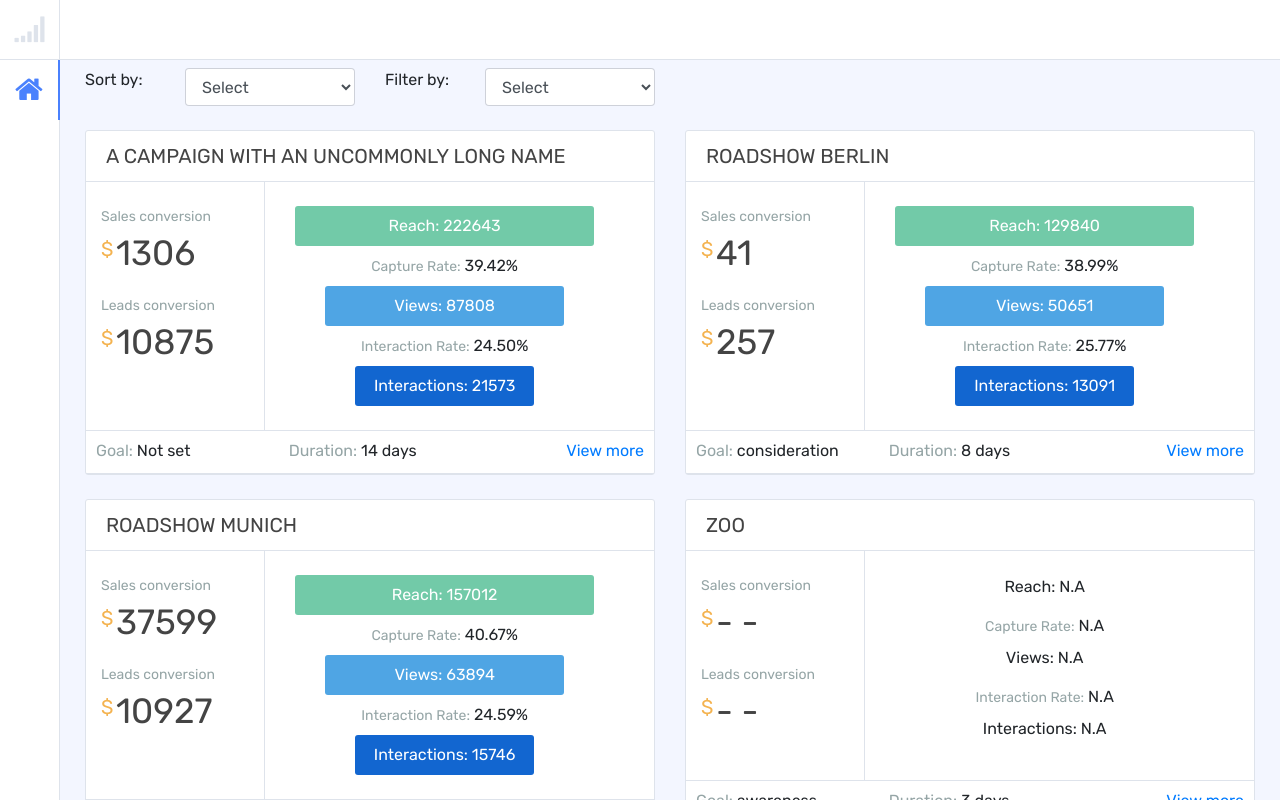
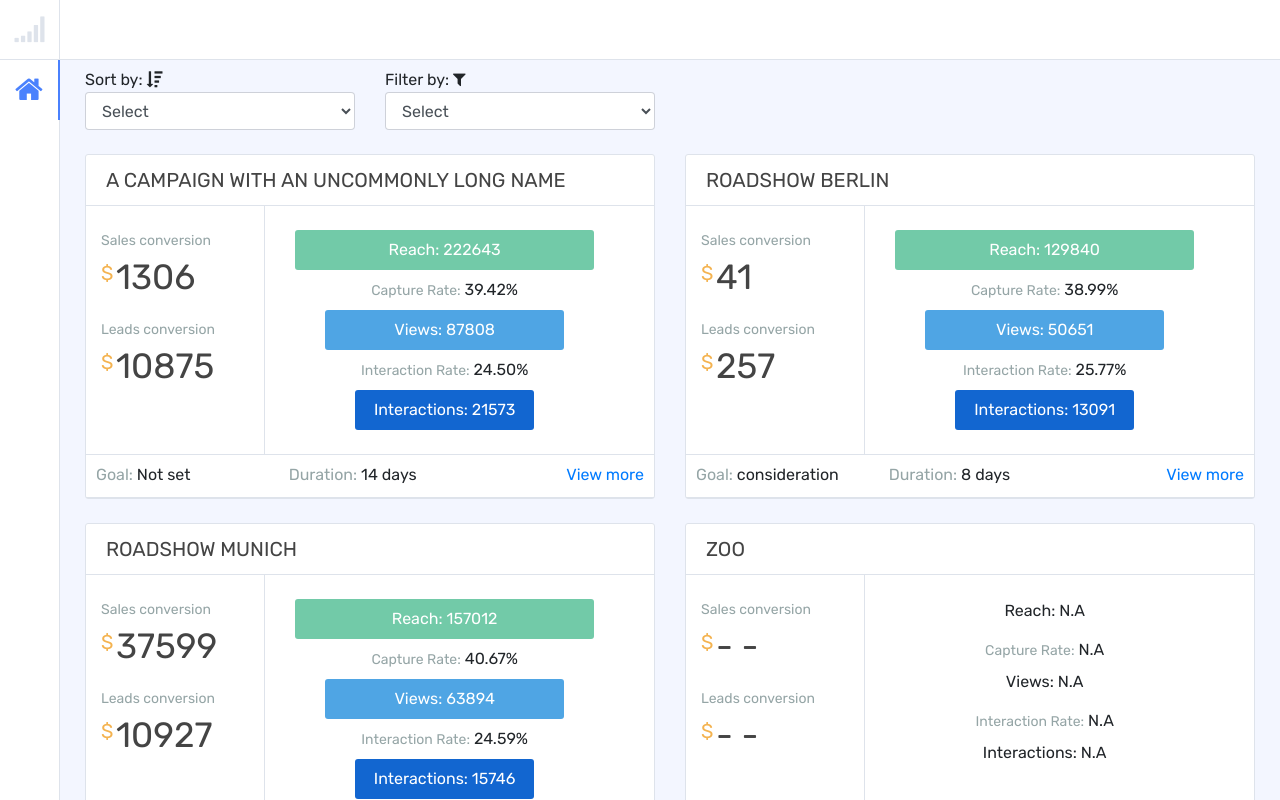
Before and after one commit to SoorajChandran/campaign-manager, a React (Create React App) app: page / in a window 1280 px wide. Shown: the top 800 px of the page. Built offline with nearby package versions, Linux system fonts and the light colour scheme.

Commit message:
icon changes.

```diff
--- a/src/components/ui-elements/CampaignCard.js
+++ b/src/components/ui-elements/CampaignCard.js
@@ -150,19 +150,16 @@ class CampaignCard extends Component {
       <div className="row">
         <div className="col-sm-12 pt-2">
           <div className="row">
-            <div className="col-sm-1">
-              Sort by:
-            </div>
-            <div className="col-sm-2">
+            <div className="col-sm-3">
+              Sort by: <i className="fa fa-sort-amount-desc" aria-hidden="true"></i>
+
               <select id="sort" className="form-control" onChange={this.sortList}>
                {sortOptions}
               </select>
             </div>
 
-            <div className="col-sm-1">
-              Filter by:
-            </div>
-            <div className="col-sm-2">
+            <div className="col-sm-3">
+              Filter by: <i className="fa fa-filter" aria-hidden="true"></i>
               <select id="filter" className="form-control" onChange={this.filterList}>
                 {filterOptions}
               </select>
```
